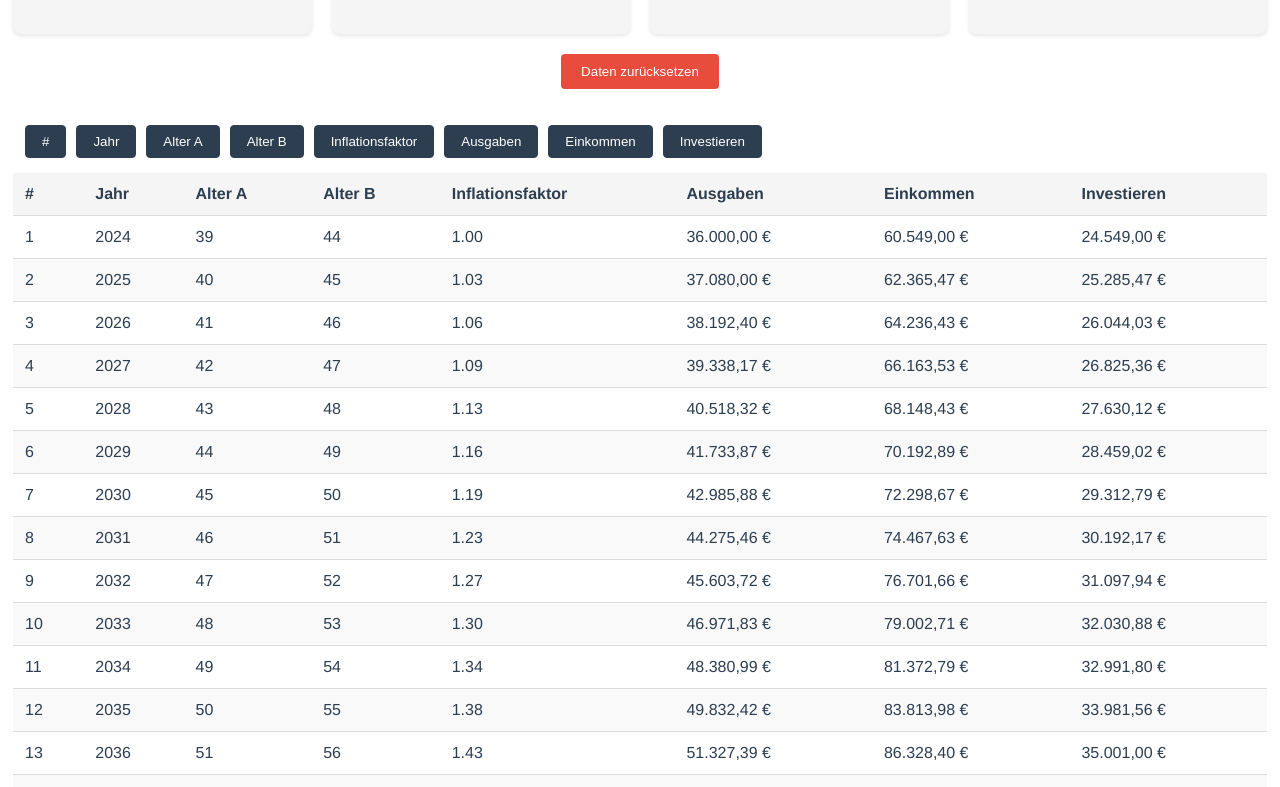
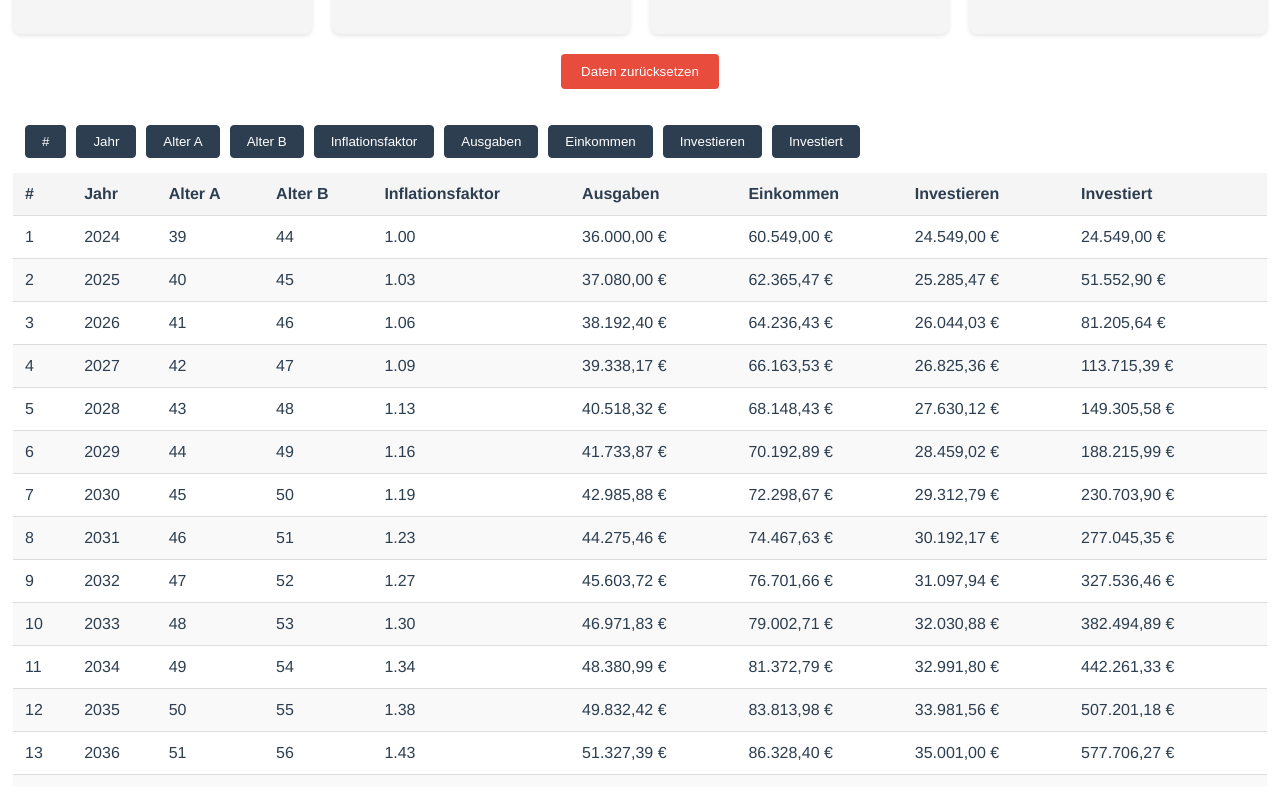
Before and after one commit to damoon/fire-tas, a Vue app: page /#/ in a window 1280 px wide. Shown: the part 712-1499 px from the top of the page. Built offline with nearby package versions, Linux system fonts and the light colour scheme.

Commit message:
add investments collumn

```diff
--- a/src/components/DataTable.vue
+++ b/src/components/DataTable.vue
@@ -53,6 +53,14 @@
               })
             }}
           </td>
+          <td v-show="columns.totalInvested.visible">
+            {{
+              row.totalInvested.toLocaleString("de-DE", {
+                style: "currency",
+                currency: "EUR",
+              })
+            }}
+          </td>
         </tr>
       </tbody>
     </table>
@@ -84,6 +92,7 @@ export default defineComponent({
         expenses: { visible: true, label: "Ausgaben" },
         income: { visible: true, label: "Einkommen" },
         investment: { visible: true, label: "Investieren" },
+        totalInvested: { visible: true, label: "Investiert" },
       } as Columns,
     };
   },
@@ -105,6 +114,7 @@ export default defineComponent({
 
       const maxYear = Math.max(birthYearA + 100, birthYearB + 100);
 
+      let totalInvested = 0;
       const data: YearlyDataRow[] = [];
       let index = 1;
 
@@ -124,6 +134,8 @@ export default defineComponent({
           inflationFactor;
         const investment = income - expenses;
 
+        totalInvested *= 1 + this.formData.general.expectedReturn / 100;
+        totalInvested += investment;
         data.push({
           index,
           year,
@@ -133,6 +145,7 @@ export default defineComponent({
           expenses,
           income,
           investment,
+          totalInvested,
         });
         index++;
       }
--- a/src/types/index.ts
+++ b/src/types/index.ts
@@ -49,4 +49,5 @@ export interface YearlyDataRow {
   expenses: number;
   income: number;
   investment: number;
+  totalInvested: number;
 }
```
